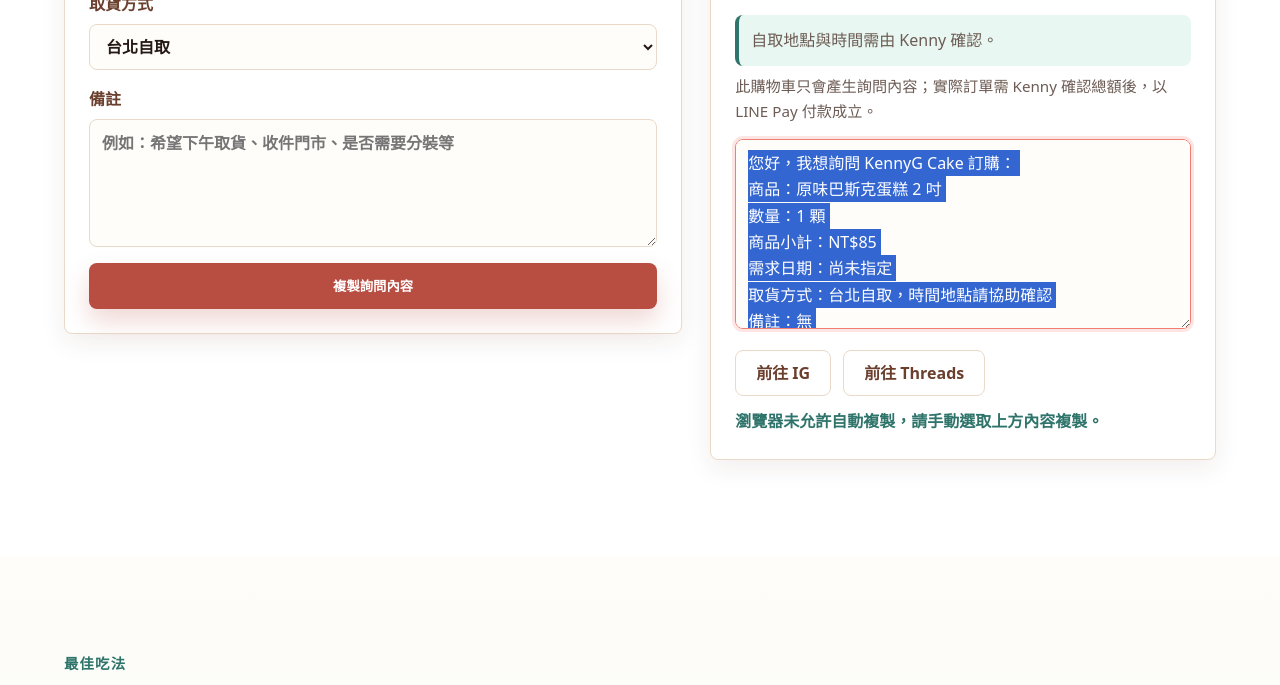
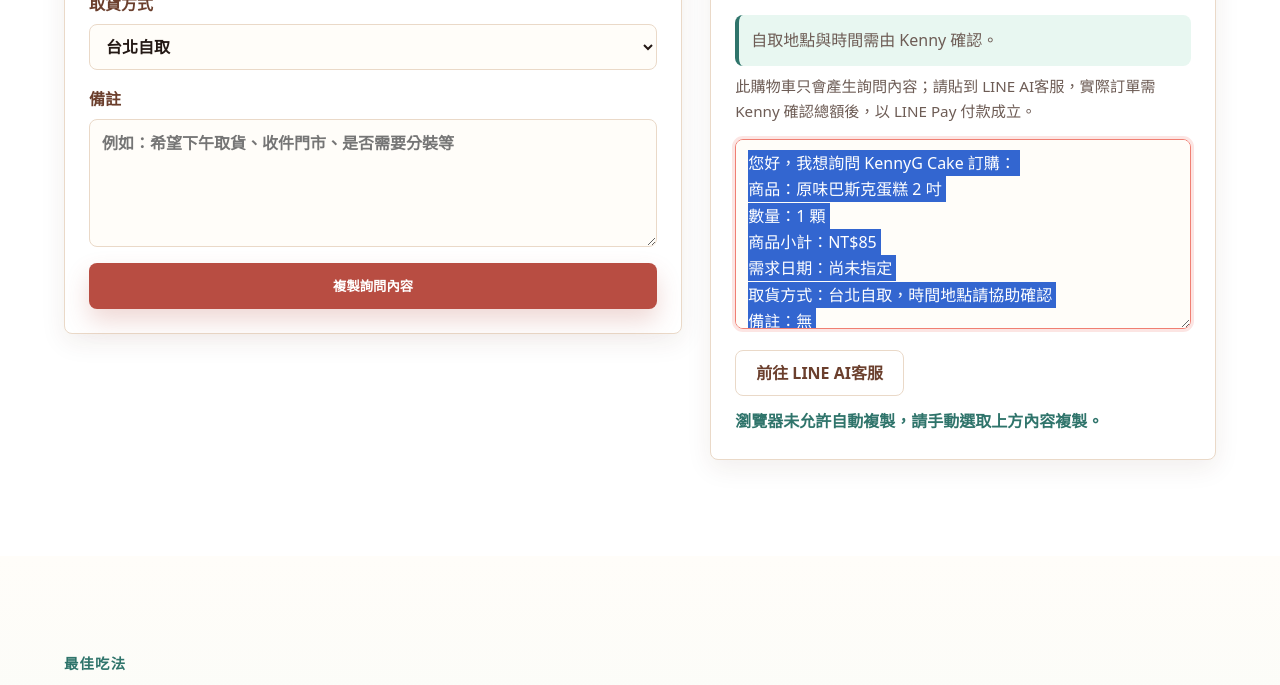
Before and after one commit to KennydaG8/KennyGCake, a plain HTML site: page index.html in a window 1280 px wide. Both pictures are taken after a click on the button "複製詢問內容". Shown: the part 2694-3379 px from the top of the page. Drawn offline with Linux system fonts and the light colour scheme.

Commit message:
Route website inquiries to LINE bot

```diff
--- a/index.html
+++ b/index.html
@@ -35,7 +35,7 @@
         <p class="lead">濃郁乳香、柔滑口感，小份量剛剛好。前一天預訂，Kenny 確認後以 LINE Pay 付款成立訂單。</p>
         <div class="hero-actions">
           <a class="button primary" href="#cart">開始訂購</a>
-          <a class="button secondary" href="https://www.instagram.com/kennygcake/" target="_blank" rel="noopener">IG @kennygcake</a>
+          <a class="button secondary" href="https://line.me/R/ti/p/@409llbba" target="_blank" rel="noopener">LINE AI客服</a>
         </div>
       </div>
       <figure class="hero-media">
@@ -156,11 +156,10 @@
             <strong id="subtotal">NT$85</strong>
           </div>
           <p id="shippingNote" class="shipping-note">自取地點與時間需由 Kenny 確認。</p>
-          <p class="policy-note">此購物車只會產生詢問內容；實際訂單需 Kenny 確認總額後，以 LINE Pay 付款成立。</p>
+          <p class="policy-note">此購物車只會產生詢問內容；請貼到 LINE AI客服，實際訂單需 Kenny 確認總額後，以 LINE Pay 付款成立。</p>
           <textarea id="orderMessage" class="order-message" readonly aria-label="訂購詢問內容"></textarea>
           <div class="contact-links">
-            <a class="button secondary" href="https://www.instagram.com/kennygcake/" target="_blank" rel="noopener">前往 IG</a>
-            <a class="button secondary" href="https://www.threads.net/@kennygcake" target="_blank" rel="noopener">前往 Threads</a>
+            <a class="button secondary" href="https://line.me/R/ti/p/@409llbba" target="_blank" rel="noopener">前往 LINE AI客服</a>
           </div>
           <p id="copyStatus" class="copy-status" role="status"></p>
         </aside>
@@ -195,8 +194,7 @@
   <footer class="site-footer">
     <p>KennyG Cake 蛋糕工作室</p>
     <div>
-      <a href="https://www.instagram.com/kennygcake/" target="_blank" rel="noopener">Instagram</a>
-      <a href="https://www.threads.net/@kennygcake" target="_blank" rel="noopener">Threads</a>
+      <a href="https://line.me/R/ti/p/@409llbba" target="_blank" rel="noopener">LINE AI客服</a>
     </div>
   </footer>
 
@@ -242,7 +240,7 @@
         `需求日期：${neededDate}`,
         `取貨方式：${shippingText}`,
         `備註：${note}`,
-        "請協助確認排程、總額與 LINE Pay 付款資訊，謝謝。"
+        "請透過 LINE AI客服協助確認排程、總額與 LINE Pay 付款資訊，謝謝。"
       ].join("\n");
     }
 
@@ -268,7 +266,7 @@
       renderCart();
       try {
         await navigator.clipboard.writeText(orderMessage.value);
-        copyStatus.textContent = "已複製，可貼到 IG 或 Threads 私訊。";
+        copyStatus.textContent = "已複製，可貼到 LINE AI客服對話。";
       } catch (error) {
         orderMessage.select();
         copyStatus.textContent = "瀏覽器未允許自動複製，請手動選取上方內容複製。";
```
